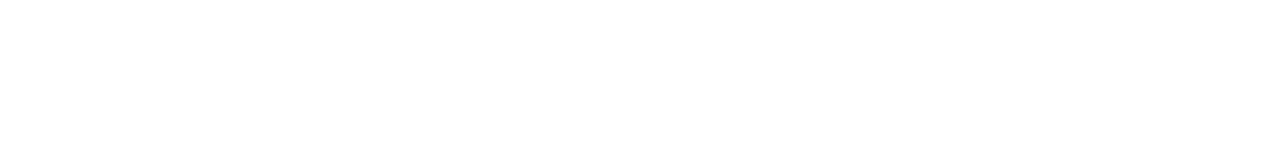
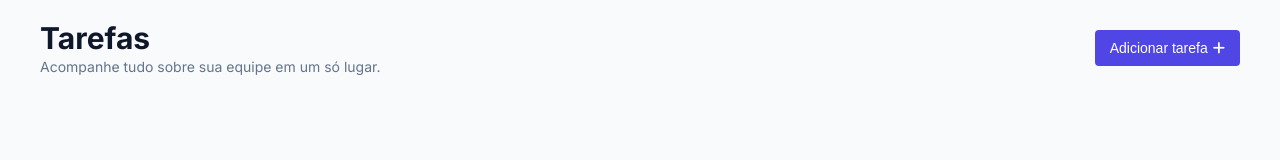
Before and after one commit to BrenoPina/dev-task, a plain HTML site: page index.html in a window 1280 px wide. Drawn offline with Linux system fonts and the light colour scheme.

Commit message:
feat: add semantic structure and header styling

```diff
--- a/index.html
+++ b/index.html
@@ -9,9 +9,23 @@
       href="https://fonts.googleapis.com/css2?family=Inter:ital,opsz,wght@0,14..32,100..900;1,14..32,100..900&family=Poppins:ital,wght@0,100;0,200;0,300;0,400;0,500;0,600;0,700;0,800;0,900;1,100;1,200;1,300;1,400;1,500;1,600;1,700;1,800;1,900&display=swap"
       rel="stylesheet"
     />
+    <link rel="stylesheet" href="src/css/stylenda.css" />
     <script src="https://kit.fontawesome.com/2d676e8f7d.js" crossorigin="anonymous"></script>
     <script type="module" src="src/js/main.js"></script>
     <title>DevTask</title>
   </head>
-  <body></body>
+  <body>
+    <header class="header">
+      <div class="header__container container">
+        <div class="header__info">
+          <h1>Tarefas</h1>
+          <p>Acompanhe tudo sobre sua equipe em um só lugar.</p>
+        </div>
+        <button class="btn-primary" id="btn-adicionar-tarefa">
+          Adicionar tarefa
+          <i class="fa-solid fa-plus" aria-hidden="true"></i>
+        </button>
+      </div>
+    </header>
+  </body>
 </html>
--- a/src/css/global.css
+++ b/src/css/global.css
@@ -1,4 +1,5 @@
 :root {
+  font-size: 62.5%;
   --font-primary: 'Inter', sans-serif;
   --font-secondary: 'Poppins', sans-serif;
 
@@ -50,8 +51,31 @@ body {
 
 button {
   cursor: pointer;
+  border: none;
+  background: none;
 }
 
 ul {
   list-style: none;
 }
+
+.container {
+  max-width: 1200px;
+  margin: 0 auto;
+}
+
+.btn-primary {
+  font-size: 1.4rem;
+  display: flex;
+  align-items: center;
+  gap: 0.5rem;
+  background-color: var(--color-brand-primary);
+  color: #fff;
+  padding: var(--spacing-md) var(--spacing-lg);
+  border-radius: var(--radius-sm);
+  transition: background-color 0.3s ease;
+}
+
+.btn-primary:hover {
+  background-color: var(--color-brand-primary-hover);
+}
--- /dev/null
+++ b/src/css/header.css
@@ -0,0 +1,24 @@
+.header {
+  padding: var(--spacing-xl) 0;
+}
+
+.header__container {
+  display: flex;
+  align-items: center;
+  justify-content: space-between;
+}
+
+.header__info {
+  display: flex;
+  flex-direction: column;
+  gap: 0.2rem;
+}
+
+.header__info h1 {
+  font-size: 3rem;
+}
+
+.header__info p {
+  font-size: 1.4rem;
+  color: var(--color-text-muted);
+}
--- a/src/css/stylenda.css
+++ b/src/css/stylenda.css
@@ -0,0 +1,2 @@
+@import url(global.css);
+@import url(header.css);
```
